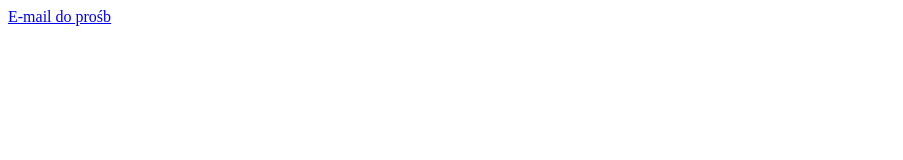
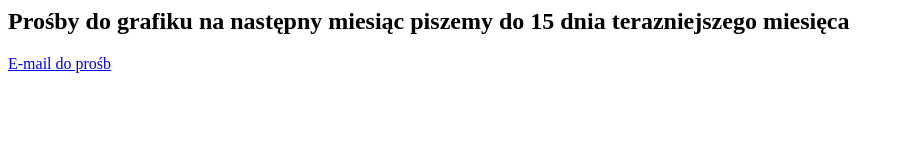
Before and after one commit to oleksandrshtonda/sulejowska660, a plain HTML site: page index.html in a window 1280 px wide. Shown: the whole page, without its empty margins (0-903 px from the left). Drawn offline with Linux system fonts and the light colour scheme.

Commit message:
Update index.html

```diff
--- a/index.html
+++ b/index.html
@@ -1 +1,2 @@
+<h2>Prośby do grafiku na następny miesiąc piszemy do 15 dnia terazniejszego miesięca</h2>
 <a href="mailto:piotrkow.sulejowska@interia.pl">E-mail do prośb</a>
```
